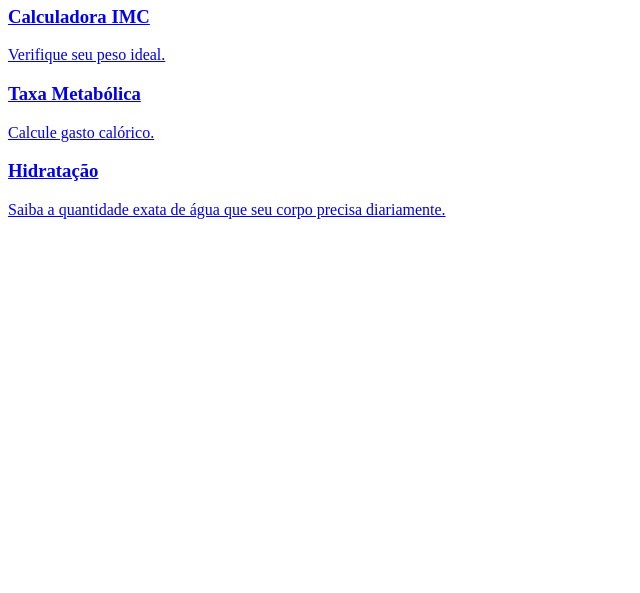
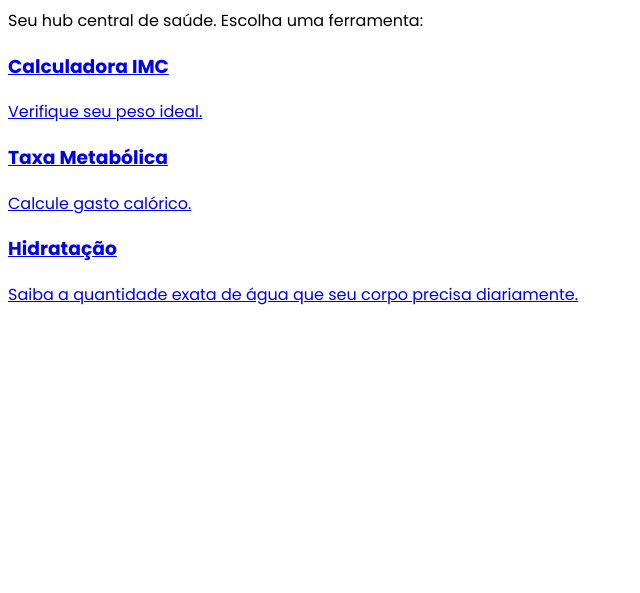
Before and after one commit to Leandroyyy/Revis-o-Cp1-TDSPX, a plain HTML site: page index.html in a window 1280 px wide. Shown: the part 207-800 px from the top of the page, without its empty margins (0-640 px from the left). Drawn offline with Linux system fonts and the light colour scheme.

Commit message:
adicionado fontes

```diff
--- a/index.html
+++ b/index.html
@@ -3,9 +3,12 @@
 <head>
     <meta charset="UTF-8">
     <meta name="viewport" content="width=device-width, initial-scale=1.0">
+    <link rel="preconnect" href="https://fonts.googleapis.com">
+    <link rel="preconnect" href="https://fonts.gstatic.com" crossorigin>
+    <link href="https://fonts.googleapis.com/css2?family=Poppins:ital,wght@0,100;0,200;0,300;0,400;0,500;0,600;0,700;0,800;0,900;1,100;1,200;1,300;1,400;1,500;1,600;1,700;1,800;1,900&display=swap" rel="stylesheet">
     <title>FitLife</title>
 </head>
-<body>
+<body style="font-family: Poppins;">
 
     <nav>
         <a href="index.html">FitLife</a>
```
Also changed, not shown: pages/imc.html (+4 -1 lines), pages/tmb.html (+4 -1 lines), pages/water.html (+4 -1 lines).
